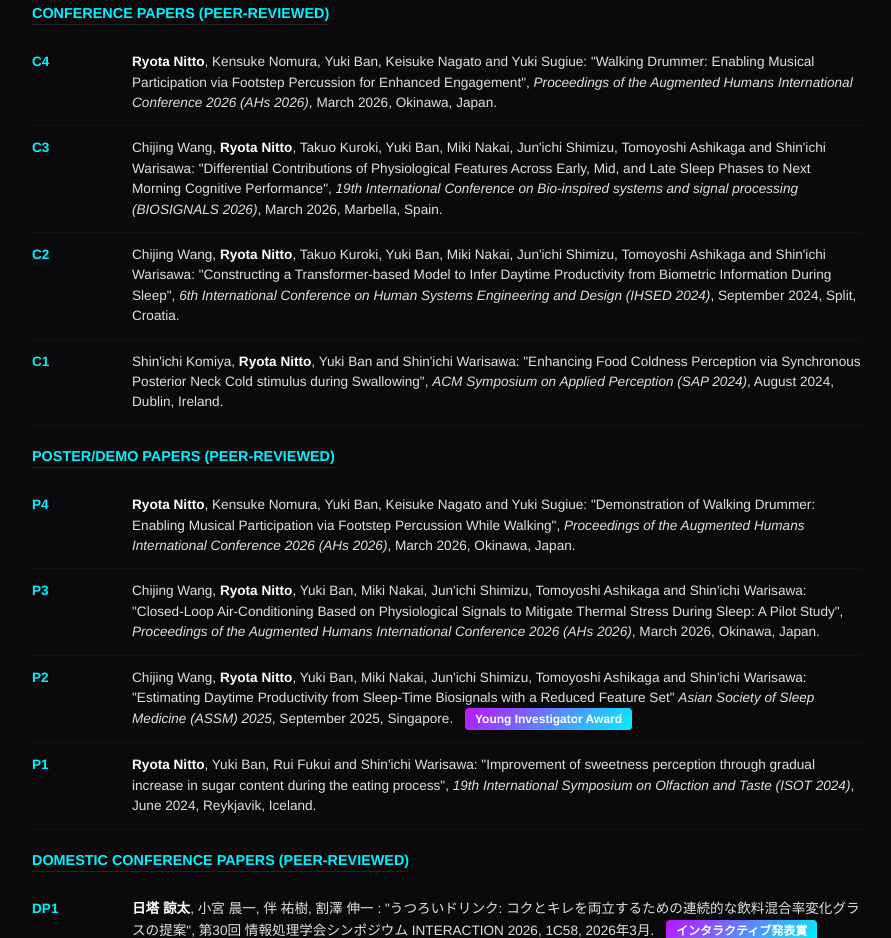
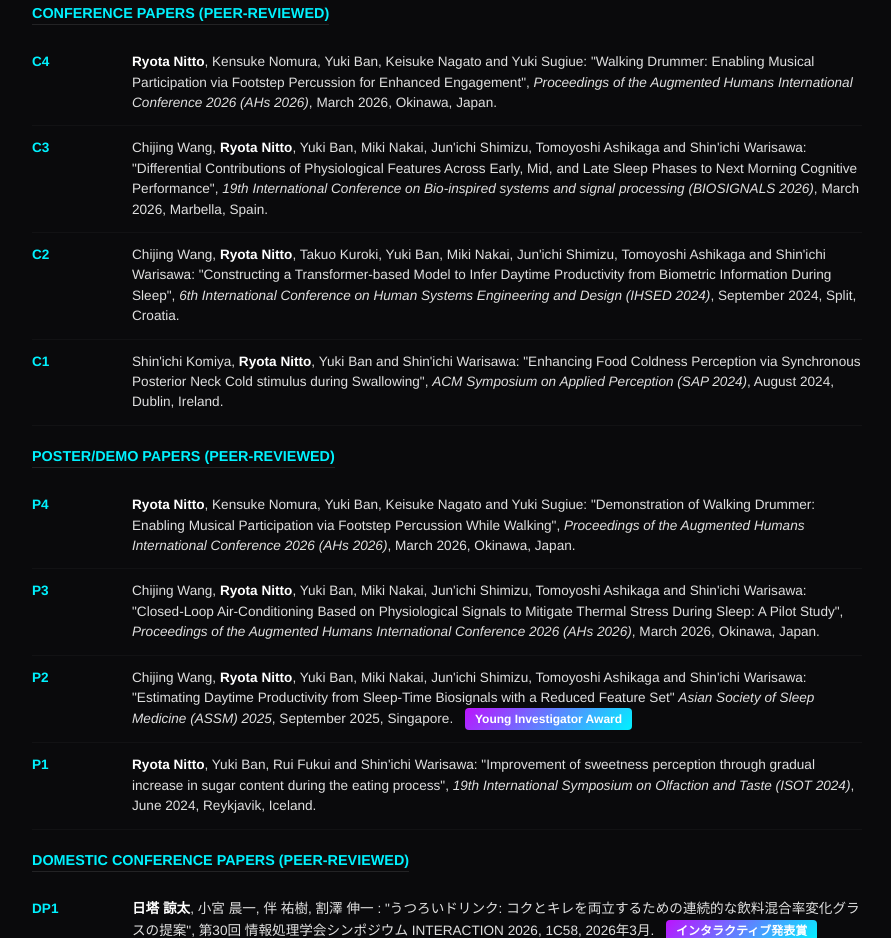
Before and after one commit to Ryota-Nitto/Ryota-Nitto.github.io, a plain HTML site: page index.html in a window 1280 px wide. Shown: the part 2176-3114 px from the top of the page, without its empty margins (368-1259 px from the left). Drawn offline with nearby package versions, Linux system fonts and the light colour scheme.

Commit message:
日修正

```diff
--- a/index.html
+++ b/index.html
@@ -243,7 +243,7 @@
         <div class="list-item publication">
             <span class="item-idx">C3</span>
             <a href="https://doi.org/10.5220/0014402700004070" target="_blank" class="pub-link-block">
-                Chijing Wang, <strong>Ryota Nitto</strong>, Takuo Kuroki, Yuki Ban, Miki Nakai, Jun'ichi Shimizu, Tomoyoshi Ashikaga and Shin'ichi Warisawa:
+                Chijing Wang, <strong>Ryota Nitto</strong>, Yuki Ban, Miki Nakai, Jun'ichi Shimizu, Tomoyoshi Ashikaga and Shin'ichi Warisawa:
                 "Differential Contributions of Physiological Features Across Early, Mid, and Late Sleep Phases to Next Morning Cognitive Performance",
                 <em>19th International Conference on Bio-inspired systems and signal processing (BIOSIGNALS 2026)</em>, March 2026, Marbella, Spain.
             </a>
```
